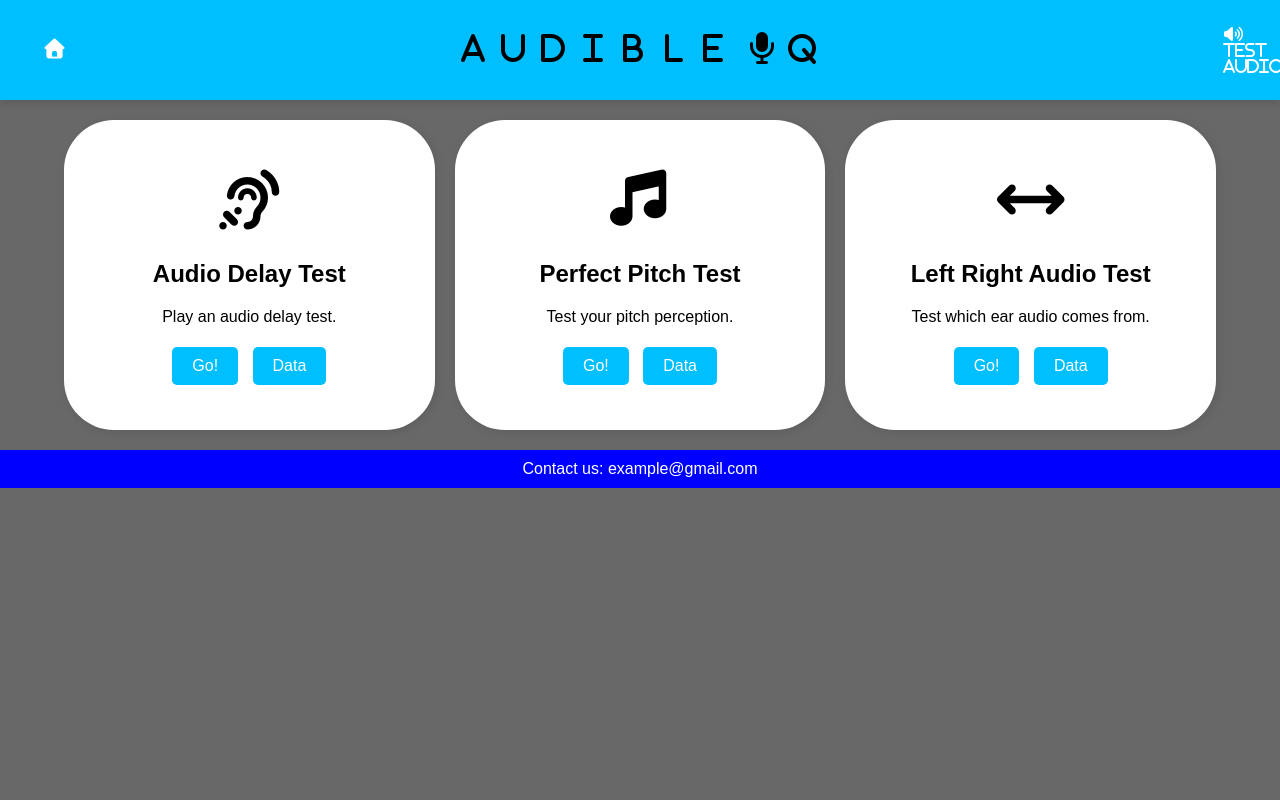
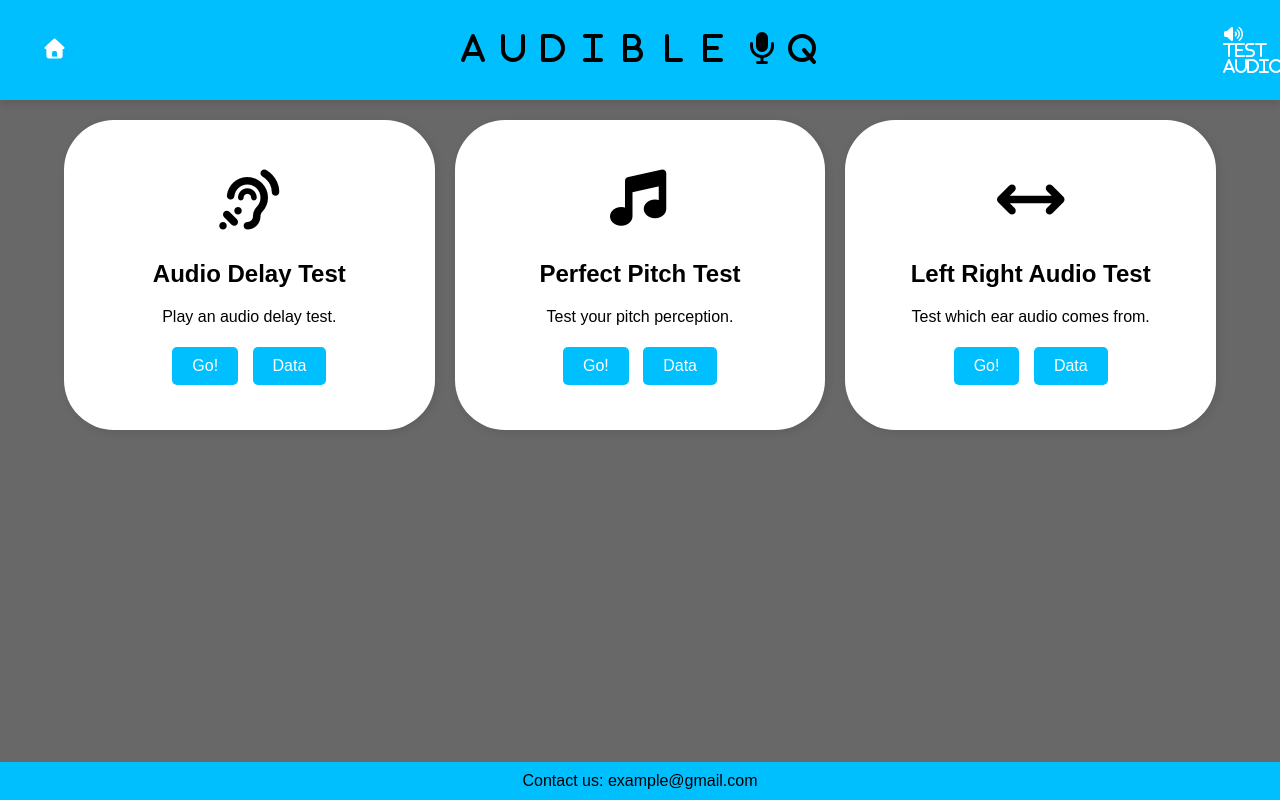
Before and after one commit to phule742/Capstone, a website: page AudibleIQ-main/public/index.html in a window 1280 px wide. Drawn offline with Linux system fonts and the light colour scheme.

Commit message:
ContactDone

```diff
--- a/AudibleIQ-main/public/styles.css
+++ b/AudibleIQ-main/public/styles.css
@@ -192,12 +192,13 @@ h3 {
 }
 
 .contact-banner {
-    position: bottom;
+    position: fixed;
     bottom: 0;
     width: 100%;
-    background-color: blue;
-    color: white;
+    background-color: deepskyblue;
+    color: black;
     text-align: center;
     padding: 10px 0;
     font-size: 16px;
+    z-index: 1000;
 }
```
